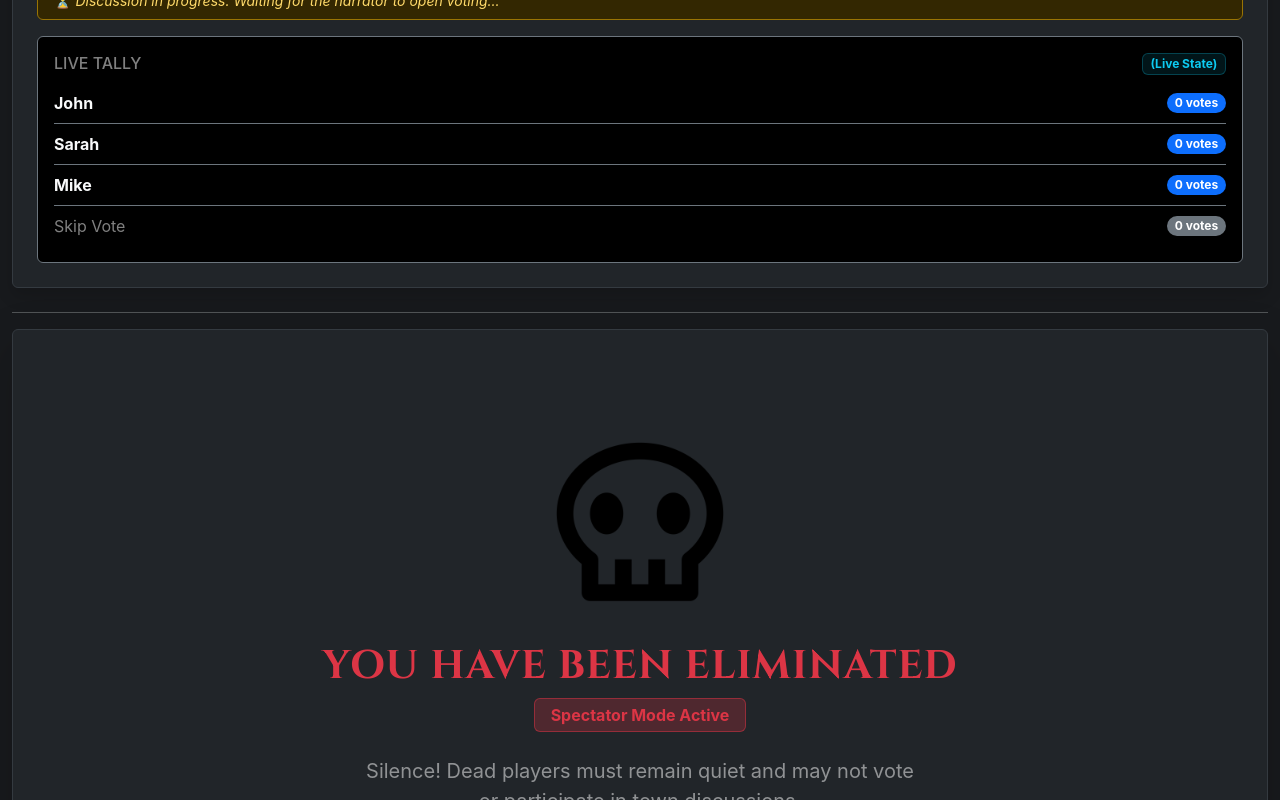
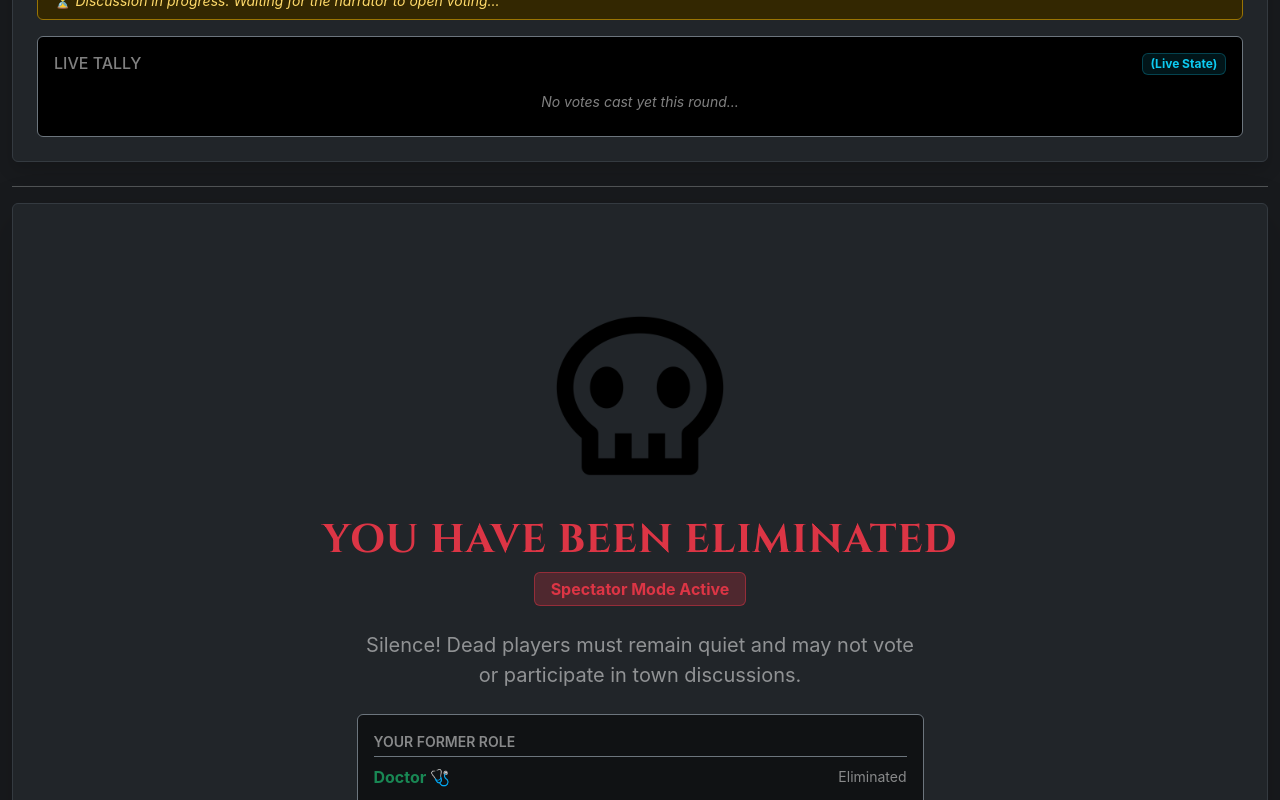
Before and after one commit to BCovi/startup, a React (Vite) app: page /game in a window 1280 px wide. Shown: the part 1500-2300 px from the top of the page. Built offline with nearby package versions, Linux system fonts and the light colour scheme.

Commit message:
Voting clean up and elimated view + role saved

```diff
--- a/src/game/game.jsx
+++ b/src/game/game.jsx
@@ -2,6 +2,7 @@ import React, { useState, useEffect } from 'react';
 import './game.css';
 
 export function Game() {
+  const [isNarrator, setIsNarrator] = useState(false); // Set to true to view host controls
   const [phase, setPhase] = useState('Day Phase ☀️');
   const [role, setRole] = useState(null);
   const [isRevealed, setIsRevealed] = useState(false);
@@ -180,7 +181,9 @@ const handleEliminate = () => {
               className={`py-2 fw-bold btn ${phase.includes('Day') ? 'btn-outline-info border-3 shadow-sm' : 'btn-outline-info opacity-75'}`}
               onClick={() => {
                 setPhase('Night Phase 🌙');
-                setVotingOpen(false); // Automatically close voting when night falls!
+                setVotingOpen(false);
+                setUserVote(null); // Clears the user's past vote!
+                setVotes({ John: 0, Sarah: 0, Mike: 0, Skip: 0 }); // Resets the tally for the next round!
               }}
             >
               Advance to Night 🌙 {phase.includes('Day') && <span className="badge bg-info text-dark ms-2">Next ➔</span>}
@@ -337,21 +340,34 @@ const handleEliminate = () => {
               (Live State)
             </span>
           </div>
-
           <ul className="list-group list-group-flush bg-transparent">
-            {allPlayers.map(player => (
+            {[...allPlayers]
+              .sort((a, b) => votes[b] - votes[a])
+              .filter(player => votes[player] > 0)
+              .map(player => (
                 <li key={player} className="list-group-item bg-transparent text-light border-secondary d-flex justify-content-between align-items-center px-0 py-2">
                   <span>
                     <strong>{player}</strong>
                     {eliminatedPlayers.includes(player) && <span className="text-danger small ms-1">(Eliminated)</span>}
                   </span>
-                <span className="badge bg-primary rounded-pill">{votes[player]} votes</span>
+                  <span className="badge bg-primary rounded-pill">{votes[player]} {votes[player] === 1 ? 'vote' : 'votes'}</span>
                 </li>
             ))}
+
+            {/* Show Skip Vote if anyone skipped */}
+            {votes.Skip > 0 && (
               <li className="list-group-item bg-transparent text-light border-0 d-flex justify-content-between align-items-center px-0 py-2">
                 <span className="text-white-50">Skip Vote</span>
-              <span className="badge bg-secondary rounded-pill">{votes.Skip} votes</span>
+                <span className="badge bg-secondary rounded-pill">{votes.Skip} {votes.Skip === 1 ? 'vote' : 'votes'}</span>
               </li>
+            )}
+
+            {/* Fallback message when the board is completely empty */}
+            {allPlayers.every(p => votes[p] === 0) && votes.Skip === 0 && (
+              <li className="list-group-item bg-transparent text-light border-0 text-center py-2 text-white-50 small fst-italic">
+                No votes cast yet this round...
+              </li>
+            )}
           </ul>
         </div>
       </section>
@@ -383,7 +399,9 @@ const handleEliminate = () => {
               <div className="border border-secondary rounded p-3 bg-black bg-opacity-50 text-start">
                 <div className="text-white-50 small text-uppercase fw-semibold mb-1">Your Former Role</div>
                 <div className="pt-2 border-top border-secondary d-flex justify-content-between align-items-center">
-                  <span className="fw-bold text-light">Werewolf 🐺</span>
+                  <span className={`fw-bold ${role?.color || 'text-light'}`}>
+                    {role?.name || 'Unknown'} {role?.icon}
+                  </span>
                   <span className="text-white-50 small">Eliminated</span>
                 </div>
               </div>
```
Lines whose indentation alone changed are shown as unchanged.
